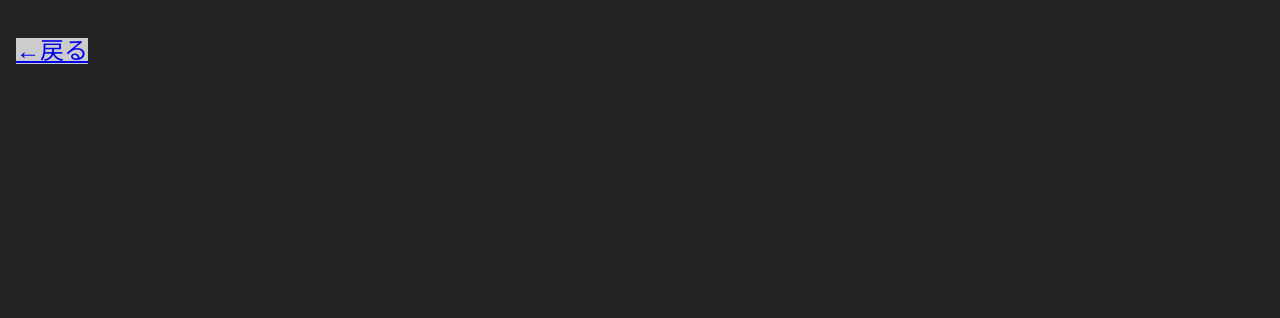
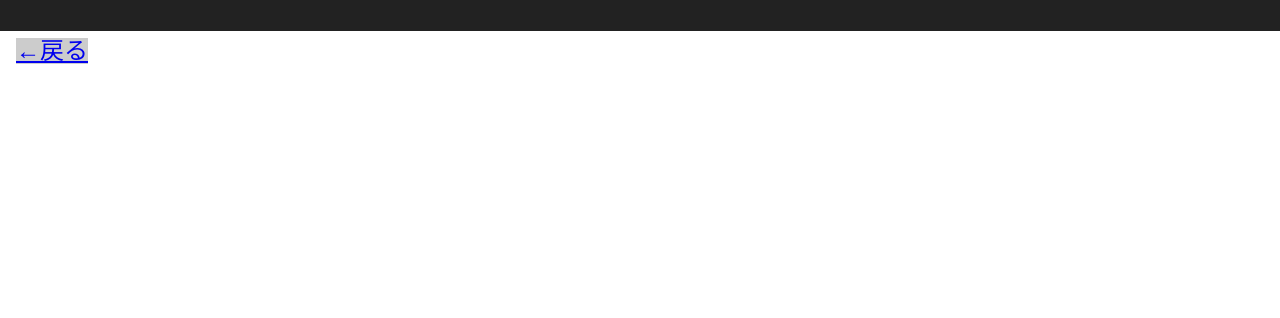
Before and after one commit to yukonaht/yukonaht-hp, a plain HTML site: page souketsu-game/souketsu.html in a window 1280 px wide. Shown: the top 318 px of the page. Drawn offline with Linux system fonts and the light colour scheme; a web font is replaced by a local one.

Commit message:
background

```diff
--- a/souketsu-game/style.css
+++ b/souketsu-game/style.css
@@ -28,9 +28,12 @@ body {
 }
 
 .mainScreen {
-    background-color: #fff;
     width: 100%;
     aspect-ratio: 16 / 9;
+}
+
+.mainScreen *{
+    background-color: #fff;
 }
 
 #startScreen {
```
